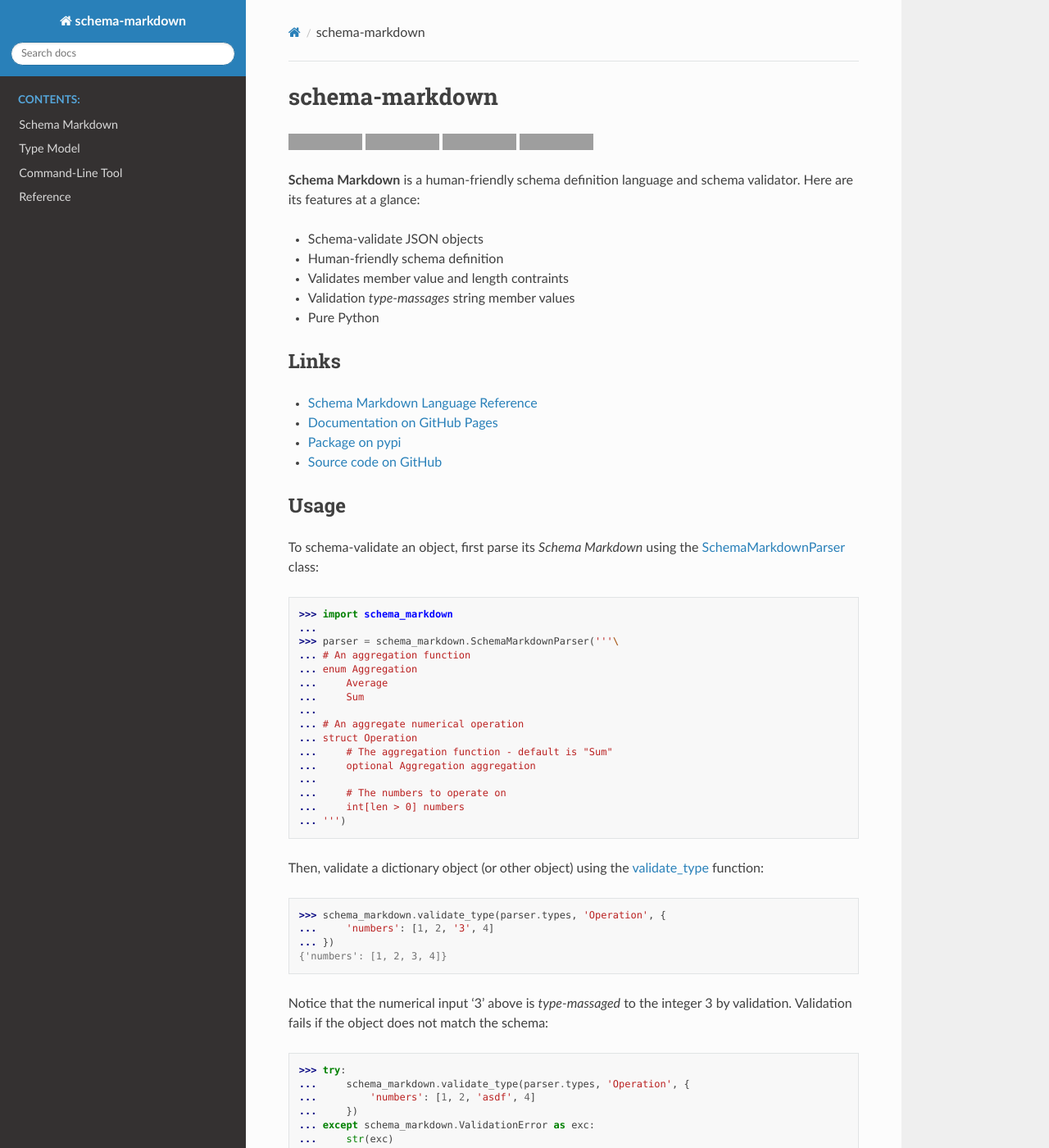
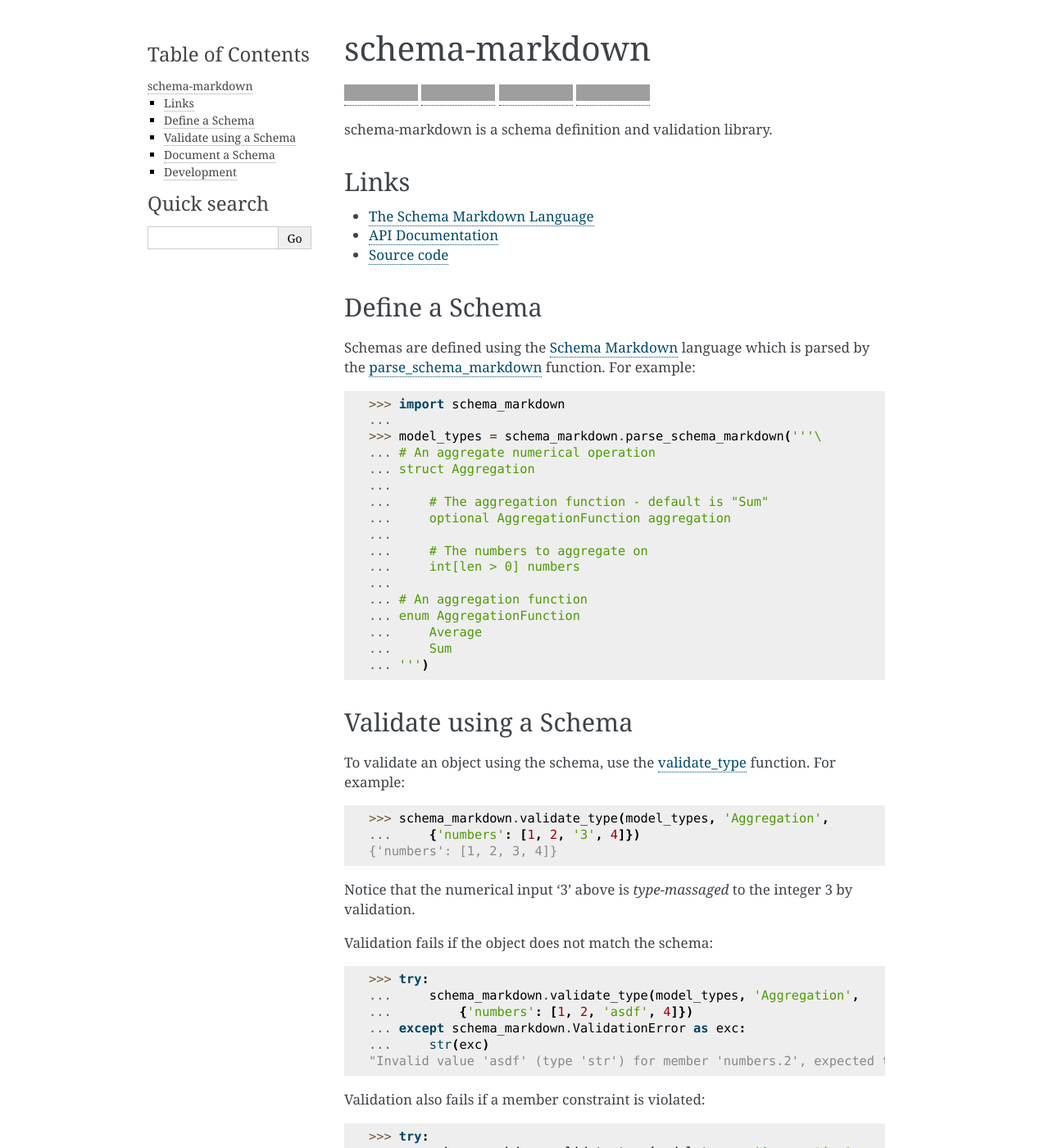
Before and after one commit to craigahobbs/schema-markdown, a Sphinx documentation site: the page built from doc/index.rst, in a window 1280 px wide and 1400 px high. Shown: the whole window at 82% size. Built offline with Sphinx 7.4.7, drawn with Linux system fonts in a browser that asks for light colours; some of the changed text lies outside the part shown; grey boxes are pictures that could not be loaded.

Commit message:
refactor SchemaMarkdownParser class as parse_schema_markdown function

```diff
--- a/README.rst
+++ b/README.rst
@@ -20,84 +20,104 @@ schema-markdown
 |badge-status| |badge-version| |badge-license| |badge-python|
 
 
-**Schema Markdown** is a human-friendly schema definition language and schema validator. Here are
-its features at a glance:
-
-- Schema-validate JSON objects
-- Human-friendly schema definition
-- Validates member value and length contraints
-- Validation *type-massages* string member values
-- Pure Python
+schema-markdown is a schema definition and validation library.
 
 
 Links
 -----
 
-- `Schema Markdown Language Reference <https://craigahobbs.github.io/schema-markdown/schema-markdown.html>`__
-- `Documentation on GitHub Pages <https://craigahobbs.github.io/schema-markdown/>`__
-- `Package on pypi <https://pypi.org/project/schema-markdown/>`__
-- `Source code on GitHub <https://github.com/craigahobbs/schema-markdown>`__
+- `The Schema Markdown Language <https://craigahobbs.github.io/schema-markdown-js/language/>`__
+- `API Documentation <https://craigahobbs.github.io/schema-markdown/>`__
+- `Source code <https://github.com/craigahobbs/schema-markdown>`__
 
 
-Usage
------
+Define a Schema
+---------------
 
-To schema-validate an object, first parse its *Schema Markdown* using the
-`SchemaMarkdownParser <https://craigahobbs.github.io/schema-markdown/reference.html#schemamarkdownparser>`__
-class:
+Schemas are defined using the
+`Schema Markdown <https://craigahobbs.github.io/schema-markdown-js/language/>`__
+language which is parsed by the
+`parse_schema_markdown <https://craigahobbs.github.io/schema-markdown/reference.html#parse-schema-markdown>`__
+function. For example:
 
 >>> import schema_markdown
 ...
->>> parser = schema_markdown.SchemaMarkdownParser('''\
+>>> model_types = schema_markdown.parse_schema_markdown('''\
+... # An aggregate numerical operation
+... struct Aggregation
+...
+...     # The aggregation function - default is "Sum"
+...     optional AggregationFunction aggregation
+...
+...     # The numbers to aggregate on
+...     int[len > 0] numbers
+...
 ... # An aggregation function
-... enum Aggregation
+... enum AggregationFunction
 ...     Average
 ...     Sum
-...
-... # An aggregate numerical operation
-... struct Operation
-...     # The aggregation function - default is "Sum"
-...     optional Aggregation aggregation
-...
-...     # The numbers to operate on
-...     int[len > 0] numbers
 ... ''')
 
-Then, validate a dictionary object (or other object) using the
+
+Validate using a Schema
+-----------------------
+
+To validate an object using the schema, use the
 `validate_type <https://craigahobbs.github.io/schema-markdown/reference.html#validate-type>`__
-function:
+function. For example:
 
->>> schema_markdown.validate_type(parser.types, 'Operation', {
-...     'numbers': [1, 2, '3', 4]
-... })
+>>> schema_markdown.validate_type(model_types, 'Aggregation',
+...     {'numbers': [1, 2, '3', 4]})
 {'numbers': [1, 2, 3, 4]}
 
 Notice that the numerical input '3' above is *type-massaged* to the integer 3 by validation.
+
 Validation fails if the object does not match the schema:
 
 >>> try:
-...     schema_markdown.validate_type(parser.types, 'Operation', {
-...         'numbers': [1, 2, 'asdf', 4]
-...     })
+...     schema_markdown.validate_type(model_types, 'Aggregation',
+...         {'numbers': [1, 2, 'asdf', 4]})
 ... except schema_markdown.ValidationError as exc:
 ...     str(exc)
 "Invalid value 'asdf' (type 'str') for member 'numbers.2', expected type 'int'"
 
-Validation also fails if a member contraint is violated:
+Validation also fails if a member constraint is violated:
 
 >>> try:
-...     schema_markdown.validate_type(parser.types, 'Operation', {
-...         'numbers': []
-...     })
+...     schema_markdown.validate_type(model_types, 'Aggregation',
+...         {'numbers': []})
 ... except schema_markdown.ValidationError as exc:
 ...     str(exc)
 "Invalid value [] (type 'list') for member 'numbers', expected type 'array' [len > 0]"
 
 
+Document a Schema
+-----------------
+
+To document the schema, download the
+`documentation application <https://github.com/craigahobbs/schema-markdown-doc#the-schema-markdown-documentation-viewer>`__
+stub and save the type model as JSON:
+
+.. code-block:: sh
+
+   curl -O https://craigahobbs.github.io/schema-markdown-doc/extra/index.html
+   python3 \
+       -c 'from model import model_types; import json; print(json.dumps(model_types))' \
+       > model.json
+
+To host locally, start a local static web server:
+
+.. code-block:: sh
+
+   python3 -m http.server
+
+
 Development
 -----------
 
-This project is developed using `python-build <https://github.com/craigahobbs/python-build#readme>`__. It was started
-using `python-template <https://github.com/craigahobbs/python-template#readme>`__ as follows::
+This package is developed using `python-build <https://github.com/craigahobbs/python-build#readme>`__.
+It was started using `python-template <https://github.com/craigahobbs/python-template#readme>`__ as follows:
 
-    template-specialize python-template/template/ schema-markdown/ -k package schema-markdown -k name 'Craig A. Hobbs' -k email 'craigahobbs@gmail.com' -k github 'craigahobbs'
+.. code-block:: sh
+
+   template-specialize python-template/template/ schema-markdown/ -k package schema-markdown -k name 'Craig A. Hobbs' -k email 'craigahobbs@gmail.com' -k github 'craigahobbs'
--- a/doc/conf.py
+++ b/doc/conf.py
@@ -55,7 +55,15 @@ exclude_patterns = ['_build', 'Thumbs.db', '.DS_Store']
 # The theme to use for HTML and HTML Help pages.  See the documentation for
 # a list of builtin themes.
 #
-html_theme = 'sphinx_rtd_theme'
+html_theme = 'alabaster'
+html_theme_options = {
+    'canonical_url': 'https://craigahobbs.github.io/schema-markdown/',
+    'description': 'A schema definition and validation library',
+    'fixed_sidebar': True,
+    'github_user': 'craigahobbs',
+    'github_repo': 'schema-markdown',
+    'show_powered_by': False
+}
 
 # Add any paths that contain custom static files (such as style sheets) here,
 # relative to this directory. They are copied after the builtin static files,
--- a/doc/index.rst
+++ b/doc/index.rst
@@ -1,16 +1,7 @@
 .. include:: ../README.rst
 
 .. toctree::
-   :caption: Contents:
-   :maxdepth: 1
+   :maxdepth: 2
+   :hidden:
 
-   schema-markdown
-   type-model
-   tool
    reference
-
-
-Index
------
-
-* :ref:`genindex`
--- a/src/schema_markdown/__init__.py
+++ b/src/schema_markdown/__init__.py
@@ -11,7 +11,7 @@ from .encode import \
     encode_query_string
 
 from .parser import \
-    SchemaMarkdownParser, \
+    parse_schema_markdown, \
     SchemaMarkdownParserError
 
 from .schema import \
```
Also changed, not shown: doc/reference.rst (+30 -69 lines), doc/schema-markdown.rst (deleted, +0 -304 lines), doc/tool.rst (deleted, +0 -50 lines), doc/type-model.rst (deleted, +0 -13 lines), setup.py (+2 -7 lines), 7 other files.
